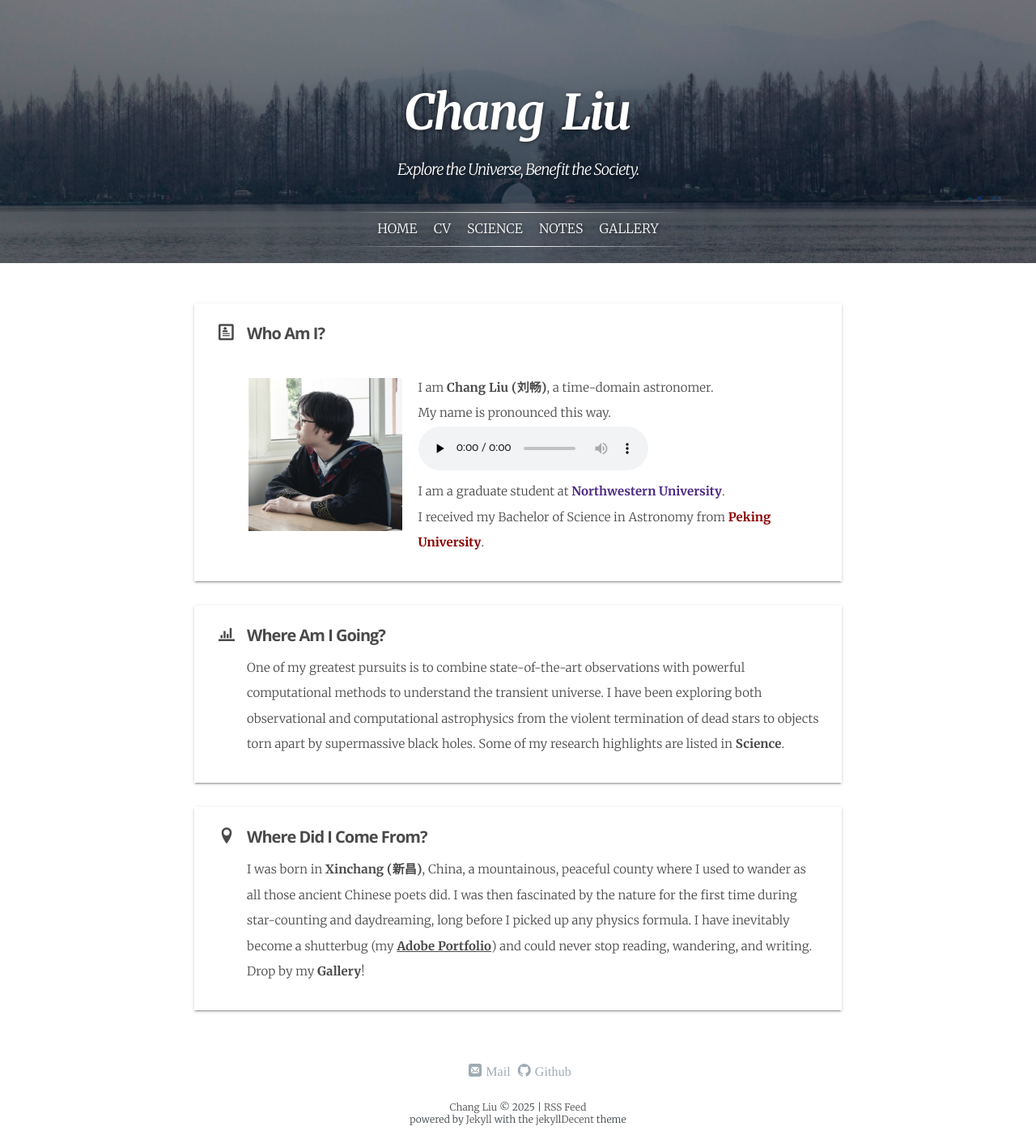
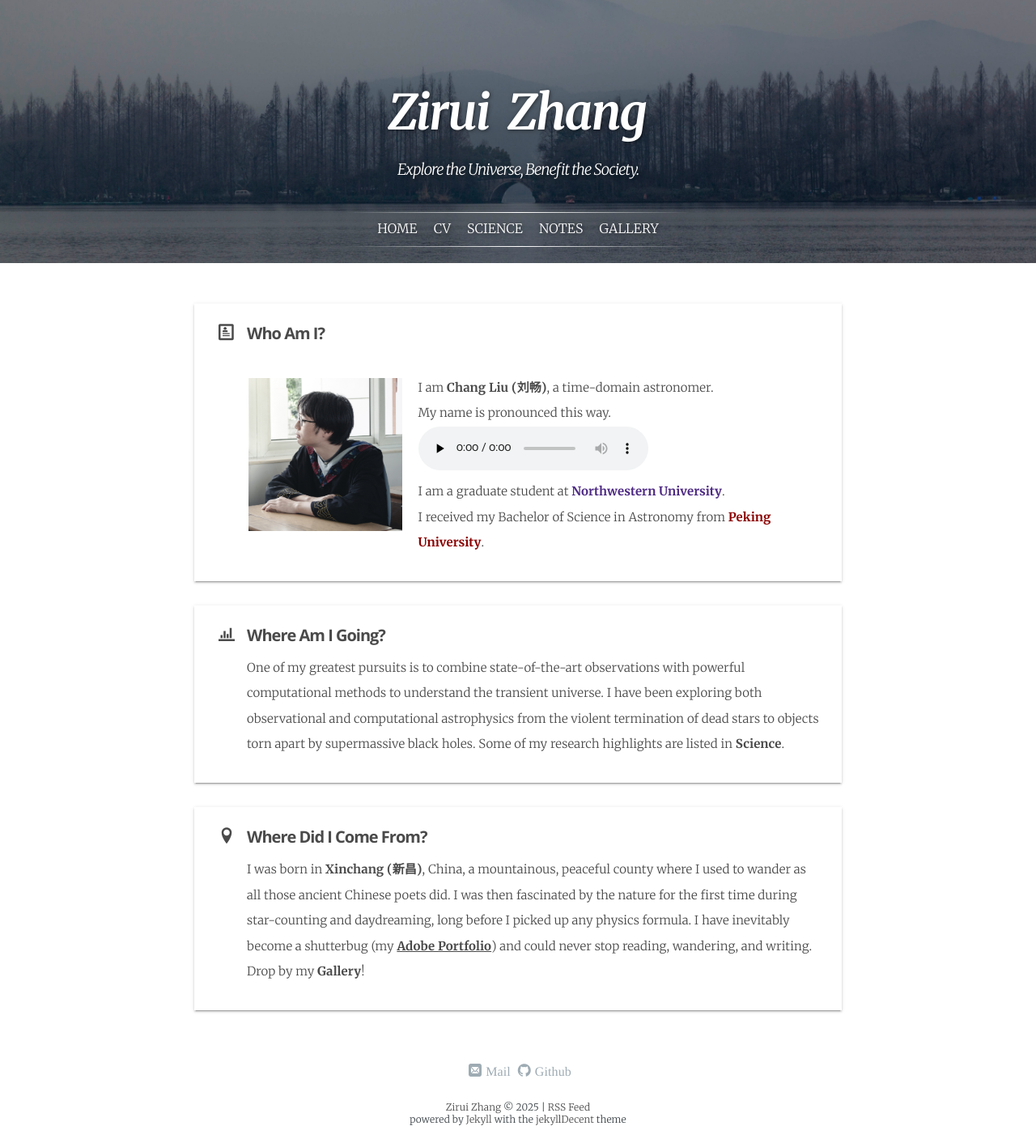
Before and after one commit to ZAKIRAM0/ZAKIRAM0.github.io, a Jekyll site: the page built from index.html, in a window 1280 px wide. Shown: the whole page at 81% size. Built offline with Jekyll 4.4.1, drawn with Linux system fonts in a browser that asks for light colours; some web fonts are replaced; a script that is not in the unit is left out.

Commit message:
Update _config.yml

```diff
--- a/_config.yml
+++ b/_config.yml
@@ -6,14 +6,14 @@
 # 'jekyll serve'. If you change this file, please restart the server process.
 
 # Site settings
-title:            Chang Liu
+title:            Zirui Zhang
 subtitle:         Explore the Universe, Benefit the Society.
-description:      Welcome to Chang's homepage!
+description:      Welcome to Zhang's homepage!
 keywords:         demo theme example github jekyll features
 language:         "en" # default language of the blog. Language codes: http://www.w3schools.com/tags/ref_language_codes.asp
 
 baseurl:          "/" # the subpath of your site, e.g. /blog
-url:              "https://slowdivePTG.github.io" # the base hostname & protocol for your site. Have a look at robots.txt as well!
+url:              "https://ZAKIRAM0.github.io" # the base hostname & protocol for your site. Have a look at robots.txt as well!
 permalink:        /blog/:categories/:title
 cover:            /assets/page/cover.jpg
 disqus_shortname: "slowdivePTG"
```
